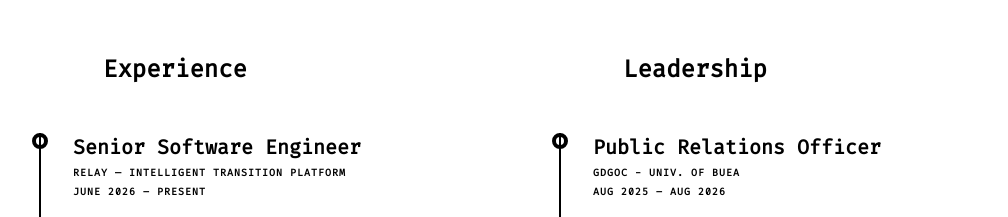
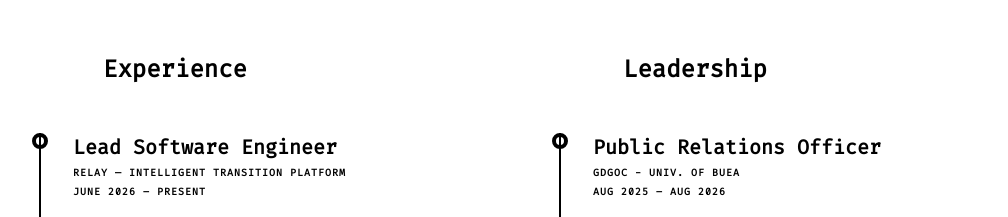
Before and after one commit to Val242/Portfolio, a React (Vite) app: page / in a window 1280 px wide. Shown: the part 1680-1897 px from the top of the page, without its empty margins (121-1129 px from the left). Built offline with nearby package versions, Linux system fonts and the light colour scheme.

Commit message:
adjustments

```diff
--- a/src/About.jsx
+++ b/src/About.jsx
@@ -28,7 +28,7 @@ function About() {
 
   const experience = [
     {
-      role: "Senior Software Engineer",
+      role: "Lead Software Engineer",
       company: "Relay — Intelligent Transition Platform",
       period: "June 2026 – Present",
       desc: "Lead backend engineering and system architecture for a transition intelligence platform serving service members and veterans. Design scalable system and REST API architectures using NestJS, Prisma, and PostgreSQL, covering transitions, phases, signals, checklist items, places, groups, and user state. Build data import pipelines for large Excel datasets while focusing on scalability, data integrity, authentication, and CI/CD.",
```
